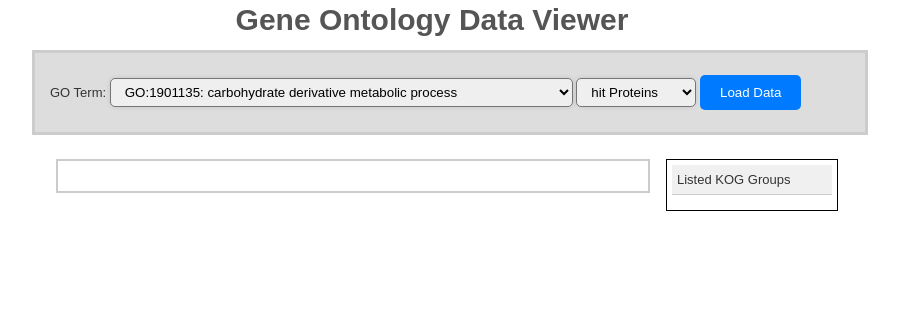
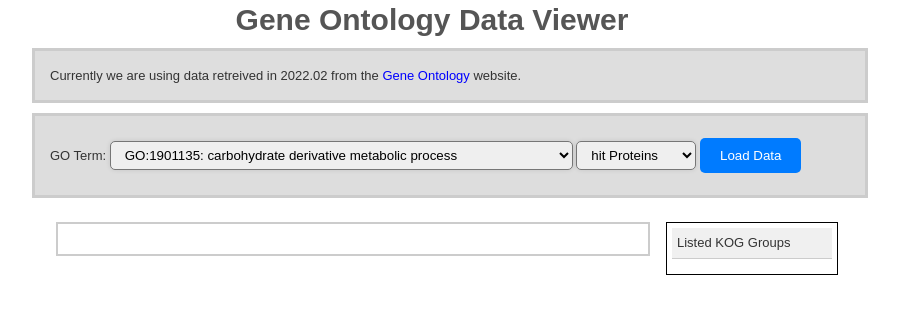
Before and after one commit to ZoliQua/Conserved_Core_GO_Tool_Viewer, a PHP site: page / in a window 1280 px wide. Shown: the top 314 px of the page, without its empty margins (208-1107 px from the left). Run offline with PHP 8.4, Linux system fonts and the light colour scheme; some libraries are stand-ins or nearby versions.

Commit message:
update files with #goTermInformation

```diff
--- a/index.php
+++ b/index.php
@@ -45,6 +45,10 @@ file_put_contents($filePath, $logString, FILE_APPEND);
         <h1>Gene Ontology Data Viewer</h1>
         <div id="goHeaderContainer"></div>
 
+        <div id="goTermInformation">
+            Currently we are using data retreived in 2022.02 from the <a href="http://www.geneontology.org/" target="_blank">Gene Ontology</a> website.
+        </div>
+
         <div id="goTermRequest">
             <label for="goSelector">GO Term: </label>
             <select id="goSelector">
--- a/media/css/go_tool_style.css
+++ b/media/css/go_tool_style.css
@@ -145,6 +145,15 @@ th, td {
     margin-top: 10px;
 }
 
+#goTermInformation {
+    width: 100%;
+    border: 3px solid #ccc;
+    padding: 15px;
+    background: #dedede;
+    margin-top: 8px;
+    margin-bottom: 8px;
+}
+
 #detailsTableWrapper {
     position: fixed; /* Fixed position ensures the table stays at the same place even if you scroll */
     top: 10%; /* Adjust these values to position the table */
```
